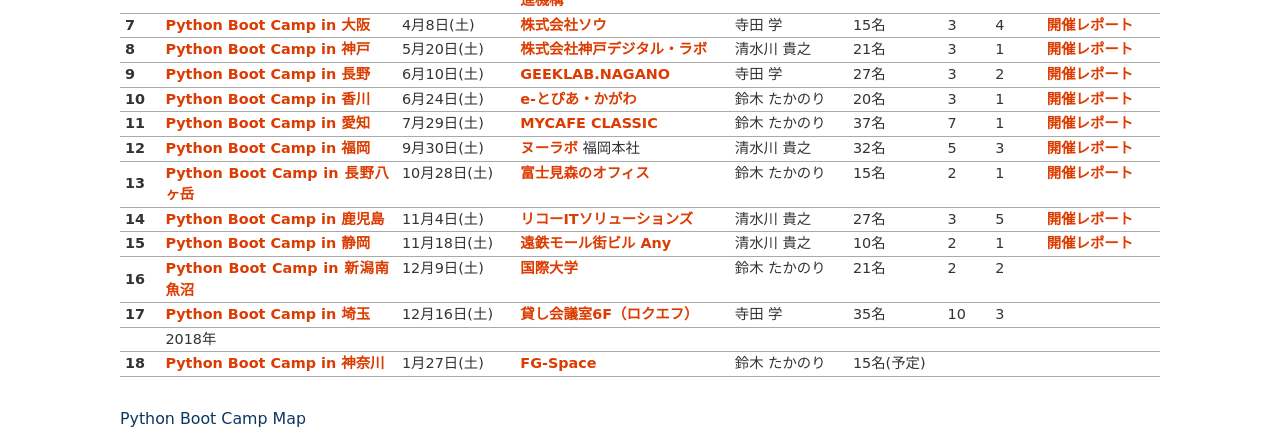
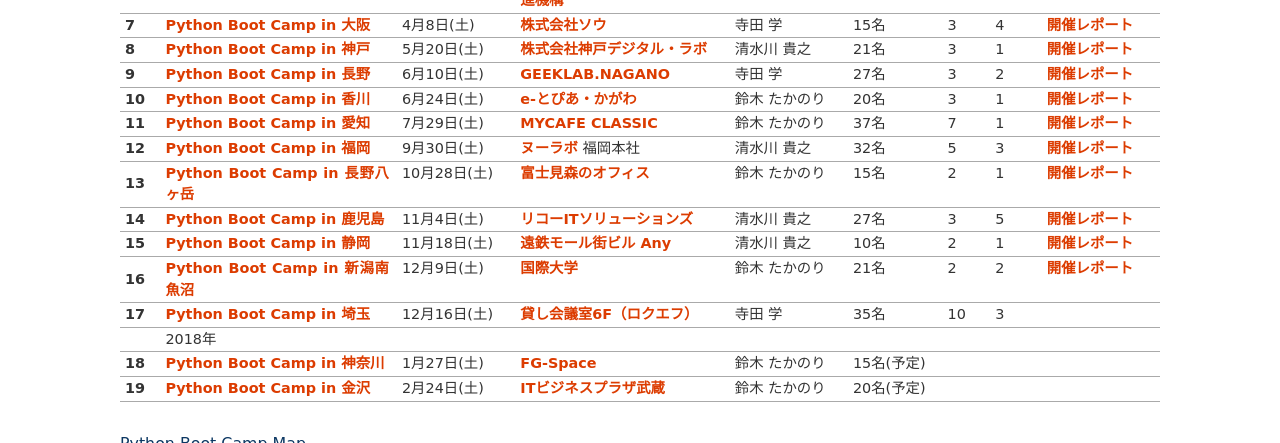
Before and after one commit to pyconjp/www.pycon.jp, a Sphinx documentation site: the page built from source/support/bootcamp.rst, in a window 1280 px wide and 900 px high, scrolled down 2020 px, cut to the strip 0-443 px from the top of the window. Built offline with Sphinx 7.4.7, drawn with Linux system fonts in a browser that asks for light colours.

Commit message:
add pycamp kanazawa and minami uonuma report

```diff
--- a/source/support/bootcamp.rst
+++ b/source/support/bootcamp.rst
@@ -254,7 +254,7 @@
      - 21名
      - 2
      - 2
-     -
+     - `開催レポート <http://pyconjp.blogspot.jp/2017/12/python-boot-camp-in-minamiuonuma-report.html>`__
    * - 17
      - `Python Boot Camp in 埼玉 <https://pyconjp.connpass.com/event/69433/>`_
      - 12月16日(土)
@@ -282,6 +282,15 @@
      -
      -
      -
+   * - 19
+     - `Python Boot Camp in 金沢 <https://pyconjp.connpass.com/event/74767/>`_
+     - 2月24日(土)
+     - `ITビジネスプラザ武蔵 <http://www.bp-musashi.jp/>`_
+     - 鈴木 たかのり
+     - 20名(予定)
+     -
+     -
+     -
 
 Python Boot Camp Map
 --------------------
```
